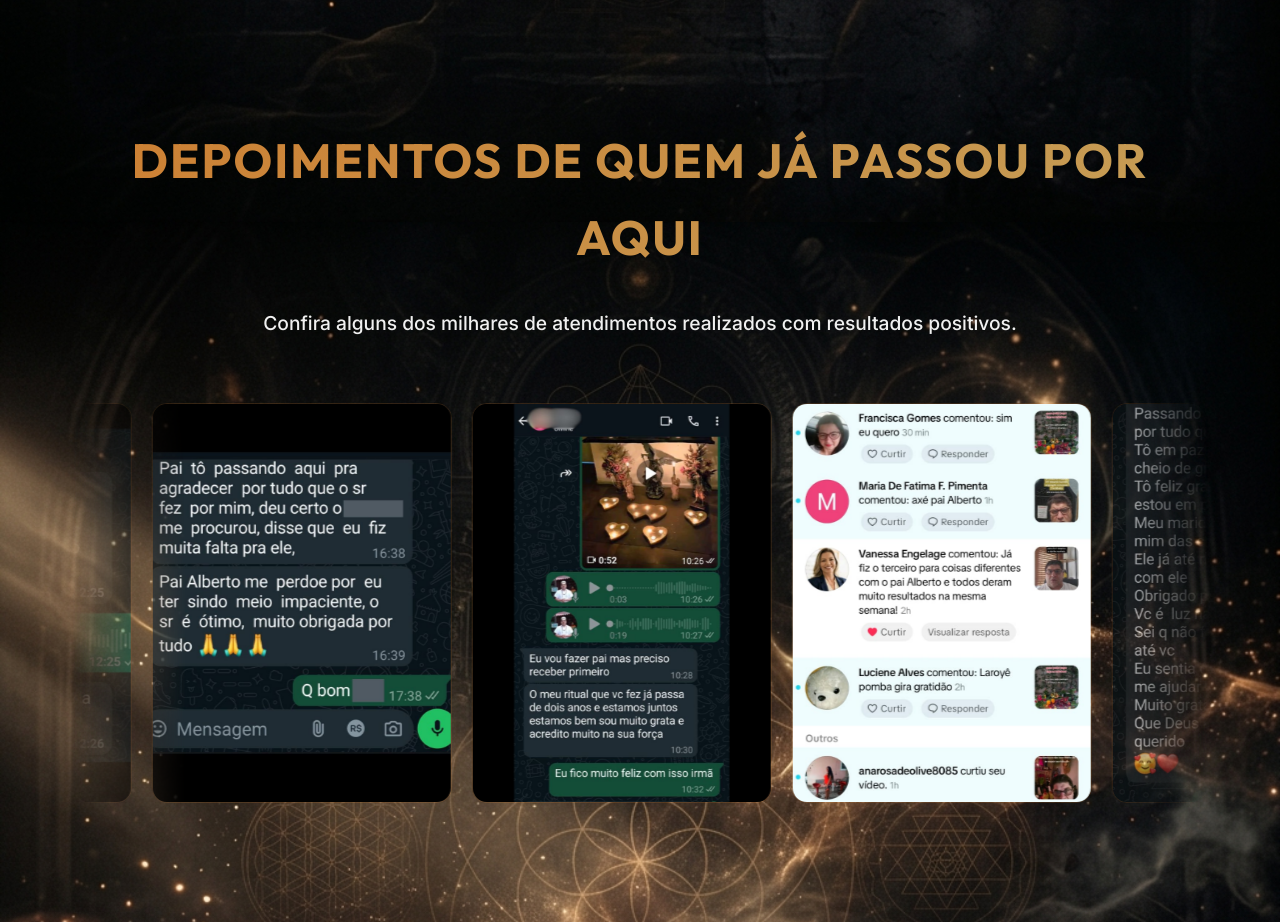
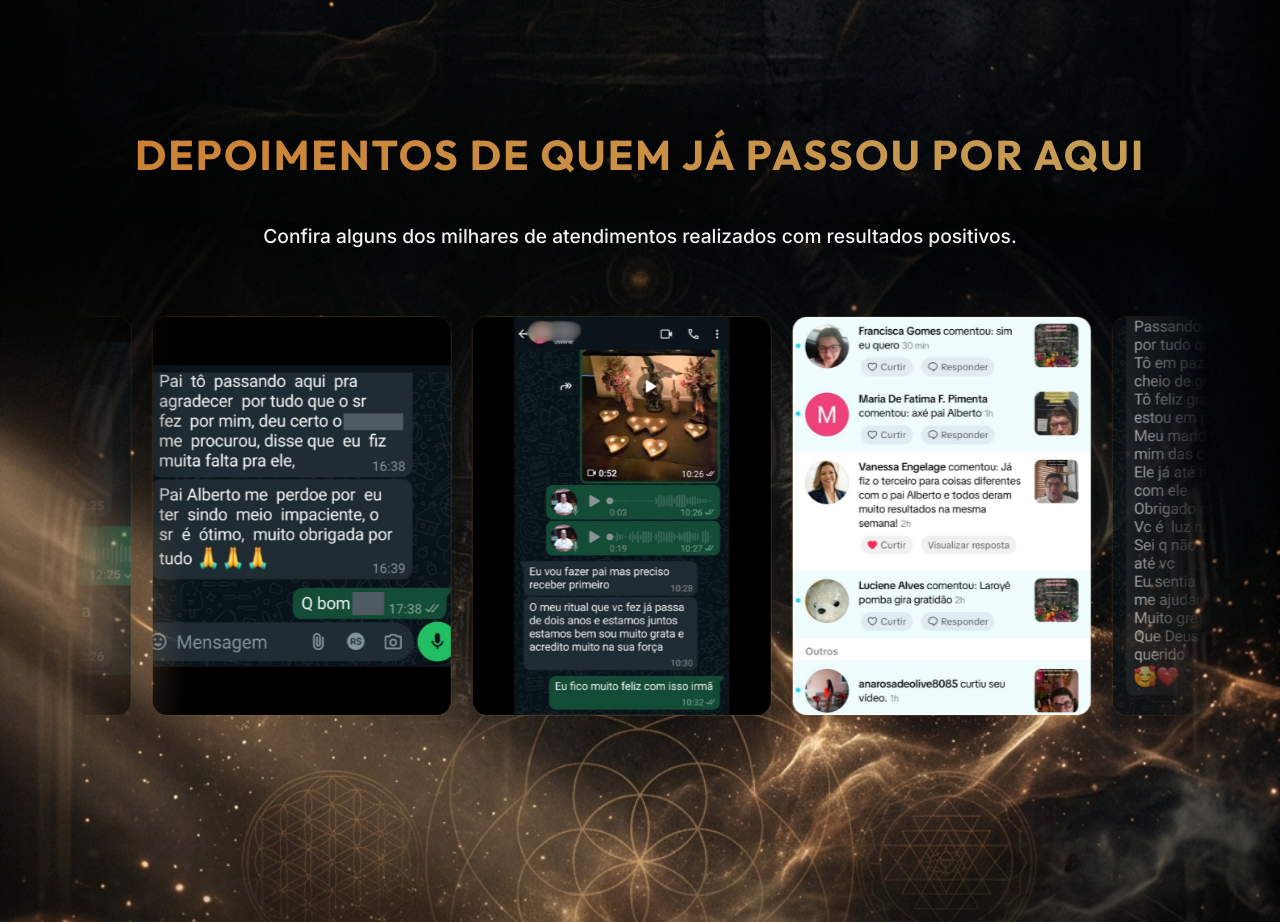
Before and after one commit to joabedev123-alt/pai-alberto-landing-page, a website built with Vite: page index.html in a window 1280 px wide. Shown: the part 3618-4540 px from the top of the page. Built offline with nearby package versions, Linux system fonts and the light colour scheme.

Commit message:
fix: force testimonials title to single line with clamp and nowrap

```diff
--- a/index.html
+++ b/index.html
@@ -203,7 +203,7 @@
     <!-- TESTIMONIALS (VIDAS TRANSFORMADAS) -->
     <section id="depoimentos" class="section-padding">
         <div class="container">
-            <h2 class="text-gradient" style="text-align: center; margin-bottom: 2rem; font-size: 3rem;" data-reveal>Depoimentos de Quem Já Passou por Aqui</h2>
+            <h2 class="text-gradient" style="text-align: center; margin-bottom: 2rem; font-size: clamp(1.8rem, 4.5vw, 2.6rem); white-space: nowrap;" data-reveal>Depoimentos de Quem Já Passou por Aqui</h2>
             <p style="text-align: center; margin-bottom: 4rem; color: var(--text-primary); font-size: 1.2rem; font-weight: 500;" data-reveal>Confira alguns dos milhares de atendimentos realizados com resultados positivos.</p>
 
             <div class="carousel-container" data-reveal>
```
